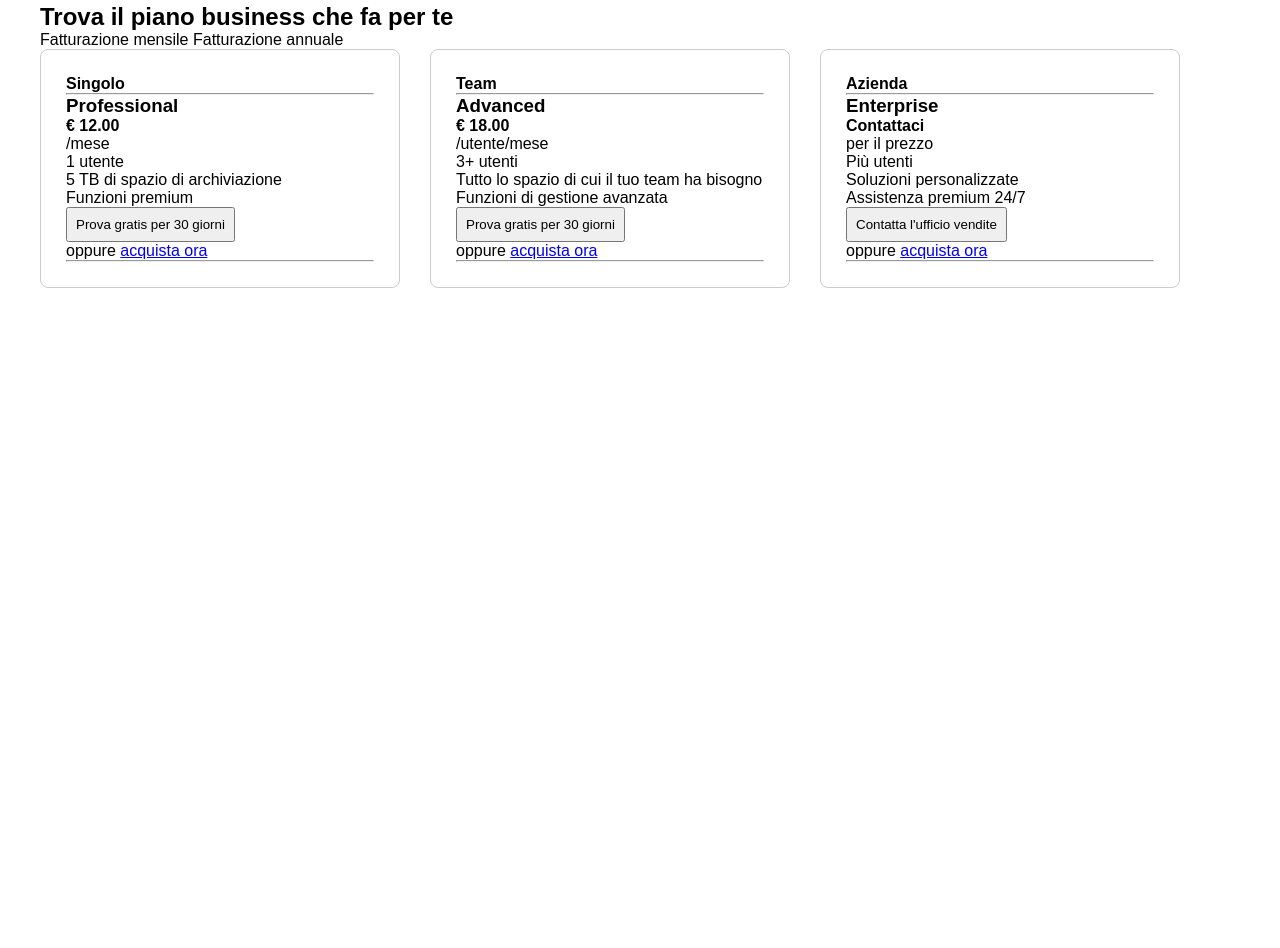
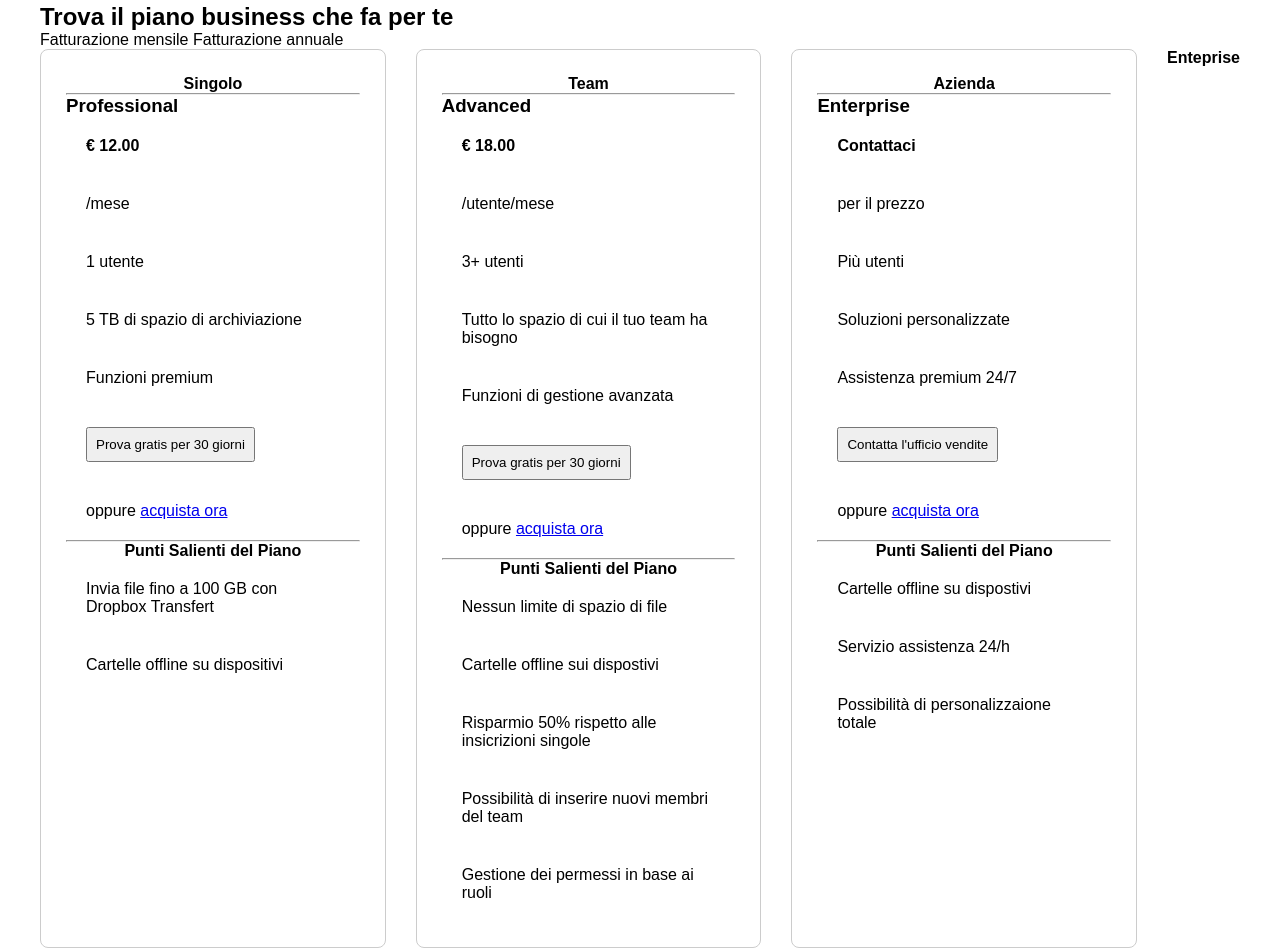
Before and after one commit to omarseddati16/htmlcss-dropbox, a plain HTML site: page index.html in a window 1280 px wide. Shown: the part 1044-1992 px from the top of the page. Before the commit the page ends 1332 px from the top, so only its background shows below. Drawn offline with Linux system fonts and the light colour scheme.

Commit message:
[main] fine colonne

```diff
--- a/css/style.css
+++ b/css/style.css
@@ -127,6 +127,14 @@ li {
   list-style-type: none
 }
 
+.c-tabella h4 {
+  text-align: center;
+
+}
+
+.c-tabella li {
+  padding: 20px;
+}
 
 
 .divisore {
@@ -167,7 +175,7 @@ li {
 }
 
 .c-tabella {
-  flex-basis: 30%;
+  width: 30%;
   background-color: white;
   padding: 25px;
   border: 1px solid #ccc;
--- a/index.html
+++ b/index.html
@@ -74,6 +74,10 @@
               <li><span>oppure <a href="#">acquista ora</a></span></li>
             </ul>
             <hr>
+            <h4>Punti Salienti del Piano</h4>
+            <ul>
+              <li>Invia file fino a 100 GB con Dropbox Transfert</li>
+              <li>Cartelle offline su dispositivi</li>
           </div>
 
           <!-- seconda -->
@@ -91,6 +95,14 @@
               <li><span>oppure <a href="#">acquista ora</a></span></li>
             </ul>
             <hr>
+            <h4>Punti Salienti del Piano</h4>
+            <ul>
+              <li>Nessun limite di spazio di file </li>
+              <li>Cartelle offline sui dispostivi</li>
+              <li>Risparmio 50% rispetto alle insicrizioni singole</li>
+              <li>Possibilità di inserire nuovi membri del team</li>
+              <li>Gestione dei permessi in base ai ruoli</li>
+            </ul>
           </div>
           <!-- Terza -->
           <div class="c-tabella">
@@ -107,6 +119,16 @@
               <li><span>oppure <a href="#">acquista ora</a></span></li>
             </ul>
             <hr>
+            <h4>Punti Salienti del Piano</h4>
+            <ul>
+              <li>Cartelle offline su dispostivi</li>
+              <li>Servizio assistenza 24/h</li>
+              <li>Possibilità di personalizzaione totale</li>
+          </div>
+          <!-- Quarta -->
+          <div class="">
+            <h4>Enteprise</h4>
+
           </div>
         </div>
     </section>
```
